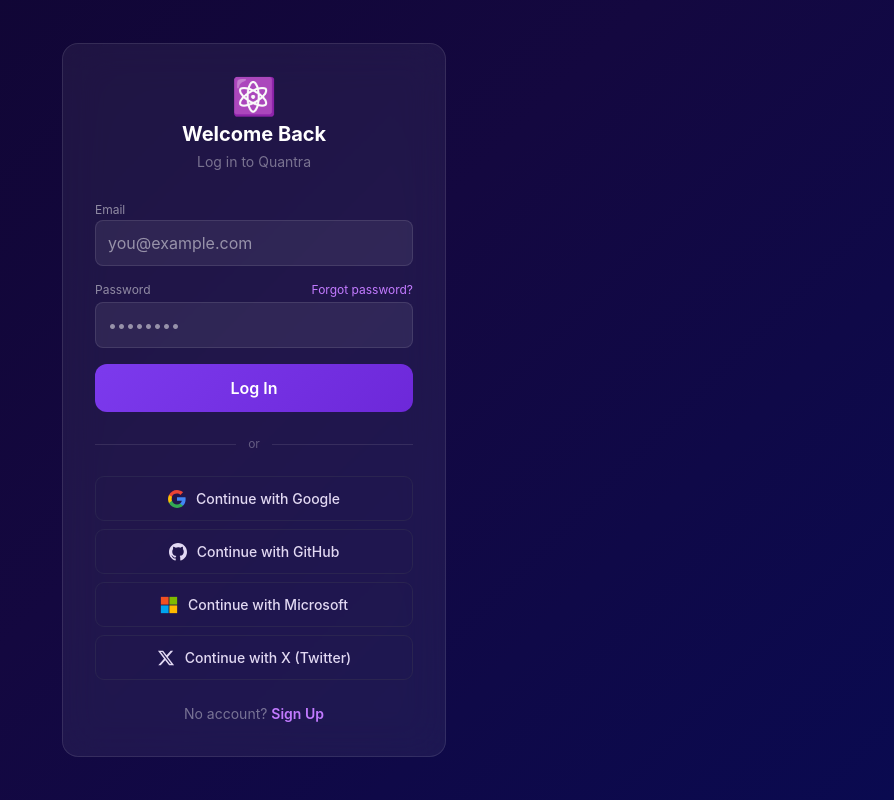
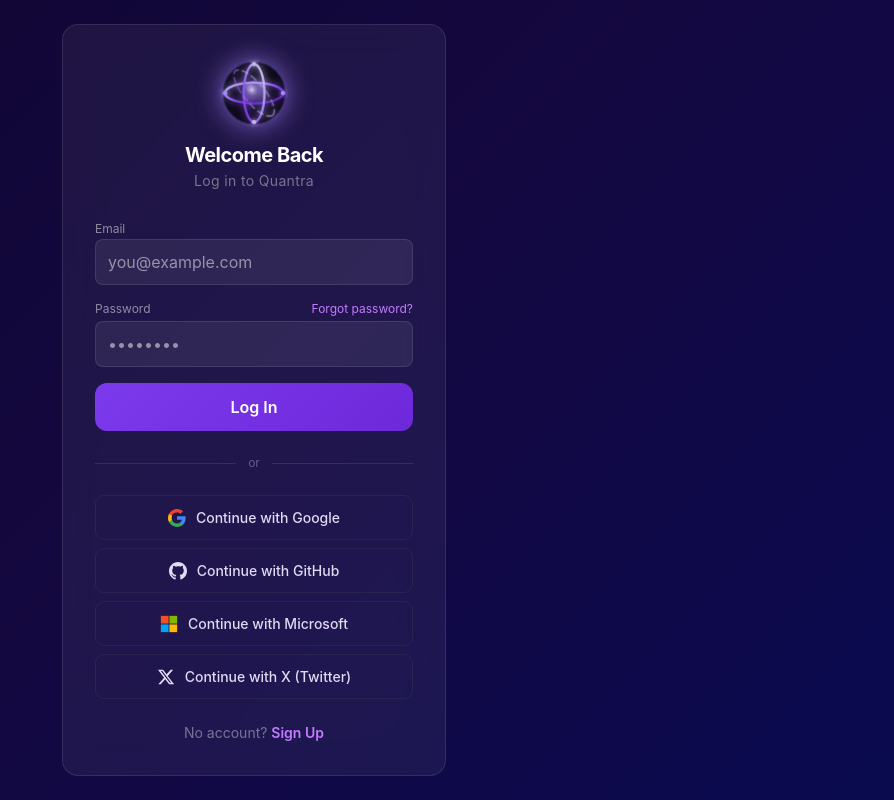
Before and after one commit to jmlucasusc4/quantra-web, a Next.js app: page /login in a window 1280 px wide. Shown: the whole page, without its empty margins (386-1280 px from the left). Built offline with nearby package versions, Linux system fonts and the light colour scheme; no server answers.

Commit message:
feat: replace emoji with SVG Entanglement Loop logo

```diff
--- /dev/null
+++ b/app/components/ui/EntanglementLogo.tsx
@@ -0,0 +1,124 @@
+'use client'
+// EntanglementLogo.tsx
+// SVG-based "Entanglement Loop" — intersecting orbital rings suggesting a Q
+// and quantum correlation. Chrome/metallic gradient with neon purple glow.
+
+interface Props {
+  size?: number
+  animate?: boolean
+}
+
+export function EntanglementLogo({ size = 72, animate = true }: Props) {
+  return (
+    <svg
+      width={size}
+      height={size}
+      viewBox="0 0 72 72"
+      fill="none"
+      xmlns="http://www.w3.org/2000/svg"
+      style={animate ? { animation: 'entangle-breathe 4s ease-in-out infinite' } : undefined}
+    >
+      <defs>
+        {/* Outer glow filter */}
+        <filter id="el-glow" x="-40%" y="-40%" width="180%" height="180%">
+          <feGaussianBlur stdDeviation="3.5" result="blur" />
+          <feComposite in="SourceGraphic" in2="blur" operator="over" />
+        </filter>
+
+        {/* Chrome gradient — ring 1 (horizontal) */}
+        <linearGradient id="el-chrome-h" x1="0%" y1="0%" x2="100%" y2="100%">
+          <stop offset="0%"   stopColor="#c4b8e8" />
+          <stop offset="30%"  stopColor="#a78bfa" />
+          <stop offset="60%"  stopColor="#7c3aed" />
+          <stop offset="100%" stopColor="#4c1d95" />
+        </linearGradient>
+
+        {/* Chrome gradient — ring 2 (vertical) */}
+        <linearGradient id="el-chrome-v" x1="100%" y1="0%" x2="0%" y2="100%">
+          <stop offset="0%"   stopColor="#e2d9f3" />
+          <stop offset="40%"  stopColor="#a78bfa" />
+          <stop offset="100%" stopColor="#6d28d9" />
+        </linearGradient>
+
+        {/* Chrome gradient — ring 3 (diagonal) */}
+        <linearGradient id="el-chrome-d" x1="0%" y1="100%" x2="100%" y2="0%">
+          <stop offset="0%"   stopColor="#7c3aed" />
+          <stop offset="50%"  stopColor="#c4b8e8" />
+          <stop offset="100%" stopColor="#a78bfa" />
+        </linearGradient>
+
+        {/* Core sphere gradient */}
+        <radialGradient id="el-core" cx="42%" cy="38%" r="58%">
+          <stop offset="0%"   stopColor="#e2d9f3" stopOpacity="0.9" />
+          <stop offset="40%"  stopColor="#a78bfa" stopOpacity="0.6" />
+          <stop offset="100%" stopColor="#1d1640" stopOpacity="0.8" />
+        </radialGradient>
+
+        {/* Purple glow behind everything */}
+        <radialGradient id="el-bg-glow" cx="50%" cy="50%" r="50%">
+          <stop offset="0%"   stopColor="#7c3aed" stopOpacity="0.25" />
+          <stop offset="100%" stopColor="#7c3aed" stopOpacity="0" />
+        </radialGradient>
+      </defs>
+
+      {/* Background glow */}
+      <circle cx="36" cy="36" r="34" fill="url(#el-bg-glow)" />
+
+      {/* Outer dark ring base */}
+      <circle cx="36" cy="36" r="30" fill="#0d0b1a" stroke="#2a2450" strokeWidth="1" />
+
+      {/* Core sphere */}
+      <circle cx="36" cy="36" r="12" fill="url(#el-core)" />
+      <circle cx="32" cy="31" r="3.5" fill="white" fillOpacity="0.18" />
+
+      {/* Orbital ring 1 — horizontal ellipse */}
+      <ellipse
+        cx="36" cy="36"
+        rx="28" ry="10"
+        stroke="url(#el-chrome-h)"
+        strokeWidth="2.2"
+        fill="none"
+        strokeLinecap="round"
+        filter="url(#el-glow)"
+      />
+
+      {/* Orbital ring 2 — vertical ellipse */}
+      <ellipse
+        cx="36" cy="36"
+        rx="10" ry="28"
+        stroke="url(#el-chrome-v)"
+        strokeWidth="2.2"
+        fill="none"
+        strokeLinecap="round"
+        filter="url(#el-glow)"
+      />
+
+      {/* Orbital ring 3 — diagonal ellipse */}
+      <ellipse
+        cx="36" cy="36"
+        rx="28" ry="10"
+        stroke="url(#el-chrome-d)"
+        strokeWidth="1.4"
+        fill="none"
+        strokeLinecap="round"
+        strokeDasharray="6 4"
+        transform="rotate(50 36 36)"
+        opacity="0.7"
+        filter="url(#el-glow)"
+      />
+
+      {/* Bright node points where rings intersect */}
+      <circle cx="8"  cy="36" r="2.2" fill="#a78bfa" filter="url(#el-glow)" />
+      <circle cx="64" cy="36" r="2.2" fill="#a78bfa" filter="url(#el-glow)" />
+      <circle cx="36" cy="8"  r="2.2" fill="#c4b8e8" filter="url(#el-glow)" />
+      <circle cx="36" cy="64" r="2.2" fill="#c4b8e8" filter="url(#el-glow)" />
+
+      <style>{`
+        @keyframes entangle-breathe {
+          0%, 100% { filter: drop-shadow(0 0 6px rgba(124,58,237,0.5)); transform: scale(1); }
+          50%       { filter: drop-shadow(0 0 14px rgba(167,139,250,0.8)); transform: scale(1.04); }
+        }
+      `}</style>
+    </svg>
+  )
+}
--- a/app/dashboard/page.tsx
+++ b/app/dashboard/page.tsx
@@ -9,6 +9,7 @@
 import { EmptyDashboardState } from "@/app/components/dashboard/EmptyState";
 import { OnboardingModal } from "@/app/components/onboarding/OnboardingModal";
 import { SkillTree } from "@/app/components/dashboard/SkillTree";
+import { EntanglementLogo } from "@/app/components/ui/EntanglementLogo";
 import { TelemetryWidget } from "@/app/components/dashboard/TelemetryWidget";
 import { QuickResume } from "@/app/components/dashboard/QuickResume";
 
@@ -113,7 +114,7 @@
       <nav className="border-b border-white/5 bg-[#0d0b1a]/80 backdrop-blur-sm sticky top-0 z-10">
         <div className="max-w-5xl mx-auto px-4 h-14 flex items-center justify-between">
           <div className="flex items-center gap-2.5">
-            <div className="w-7 h-7 bg-[#7c3aed] rounded-lg flex items-center justify-center text-sm font-bold">Q</div>
+            <EntanglementLogo size={28} animate={false} />
             <span className="font-medium text-white/80">Quantra</span>
             <span className="text-white/20 text-sm">/</span>
             <span className="text-sm text-white/50">Dashboard</span>
--- a/app/login/page.tsx
+++ b/app/login/page.tsx
@@ -5,6 +5,7 @@
 import Link from "next/link";
 import { useAuth } from "@/lib/auth-context";
 import { SocialAuthButton } from "@/app/components/auth/SocialAuthButton";
+import { EntanglementLogo } from "@/app/components/ui/EntanglementLogo";
 
 export default function LoginPage() {
   const { login } = useAuth();
@@ -31,10 +32,14 @@
     <div className="min-h-screen flex items-center justify-center px-4">
       <div className="glass w-full max-w-sm p-8 space-y-6">
 
-        <div className="text-center space-y-1">
-          <div className="text-4xl">⚛️</div>
-          <h1 className="text-xl font-bold text-white">Welcome Back</h1>
-          <p className="text-sm text-white/40">Log in to Quantra</p>
+        <div className="text-center space-y-3">
+          <div className="flex justify-center">
+            <EntanglementLogo size={72} animate />
+          </div>
+          <div>
+            <h1 className="text-xl font-bold text-white tracking-tight">Welcome Back</h1>
+            <p className="text-sm text-white/40 tracking-wide mt-0.5">Log in to Quantra</p>
+          </div>
         </div>
 
         <form onSubmit={submit} className="space-y-4">
--- a/app/page.tsx
+++ b/app/page.tsx
@@ -9,6 +9,7 @@
 import { tierAtLeast, type Tier } from "@/lib/stripe";
 import { DemoSidebar } from "./components/sidebar/DemoSidebar";
 import { QuantumTooltip } from "./components/ui/QuantumTooltip";
+import { EntanglementLogo } from "./components/ui/EntanglementLogo";
 
 // Auto-wrap known quantum terms in a string with tooltips
 const TOOLTIP_TERMS = [
@@ -217,7 +218,7 @@
       <header className="sticky top-0 z-10 border-b border-white/10 backdrop-blur-xl" style={{ background: "rgba(0,0,0,0.3)" }}>
         <div className="max-w-5xl mx-auto px-4 py-4 flex items-center justify-between">
           <div className="flex items-center gap-2">
-            <span className="text-xl">⚛️</span>
+            <EntanglementLogo size={28} animate={false} />
             <span className="font-bold text-lg tracking-tight text-white">Quantra</span>
           </div>
           <div className="flex items-center gap-4">
--- a/app/signup/page.tsx
+++ b/app/signup/page.tsx
@@ -5,6 +5,7 @@
 import Link from "next/link";
 import { useAuth } from "@/lib/auth-context";
 import { SocialAuthButton } from "@/app/components/auth/SocialAuthButton";
+import { EntanglementLogo } from "@/app/components/ui/EntanglementLogo";
 
 const RULES = [
   { label: "At least 8 characters",         check: (p: string) => p.length >= 8 },
@@ -45,10 +46,14 @@
     <div className="min-h-screen flex items-center justify-center px-4 py-12">
       <div className="glass w-full max-w-sm p-8 space-y-6">
 
-        <div className="text-center space-y-1">
-          <div className="text-4xl">⚛️</div>
-          <h1 className="text-xl font-bold text-white">Create Account</h1>
-          <p className="text-sm text-white/40">Join Quantra</p>
+        <div className="text-center space-y-3">
+          <div className="flex justify-center">
+            <EntanglementLogo size={72} animate />
+          </div>
+          <div>
+            <h1 className="text-xl font-bold text-white tracking-tight">Create Account</h1>
+            <p className="text-sm text-white/40 tracking-wide mt-0.5">Join Quantra</p>
+          </div>
         </div>
 
         <form onSubmit={submit} className="space-y-4">
```
